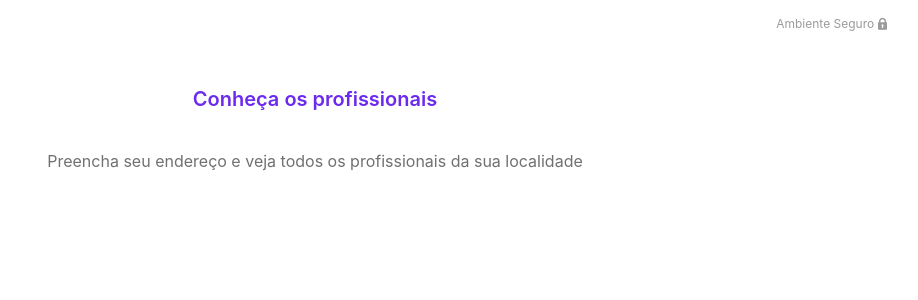
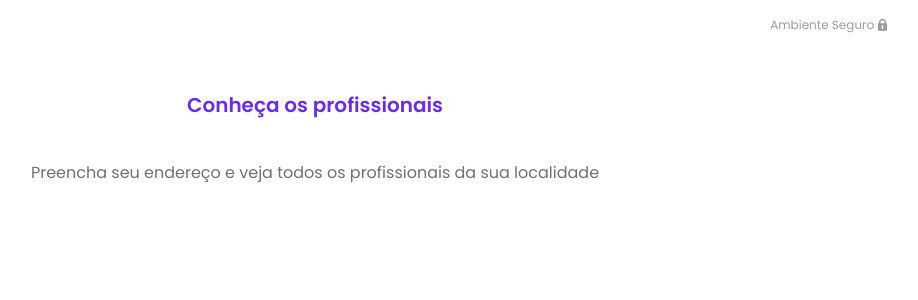
Before and after one commit to KRochaS/treinaweb-ediaristas, a Next.js app in the folder ediaristas/: page / in a window 1280 px wide. Shown: the top 300 px of the page, without its empty margins (325-1243 px from the left). Built offline with nearby package versions, Linux system fonts and the light colour scheme.

Commit message:
globals.css

```diff
--- a/ediaristas/src/styles/globals.css
+++ b/ediaristas/src/styles/globals.css
@@ -2,15 +2,5 @@
 body {
   padding: 0;
   margin: 0;
-  font-family: -apple-system, BlinkMacSystemFont, Segoe UI, Roboto, Oxygen,
-    Ubuntu, Cantarell, Fira Sans, Droid Sans, Helvetica Neue, sans-serif;
+  font-family: Poppins, sans-serif;
 }
-
-a {
-  color: inherit;
-  text-decoration: none;
-}
-
-* {
-  box-sizing: border-box;
-}
```
